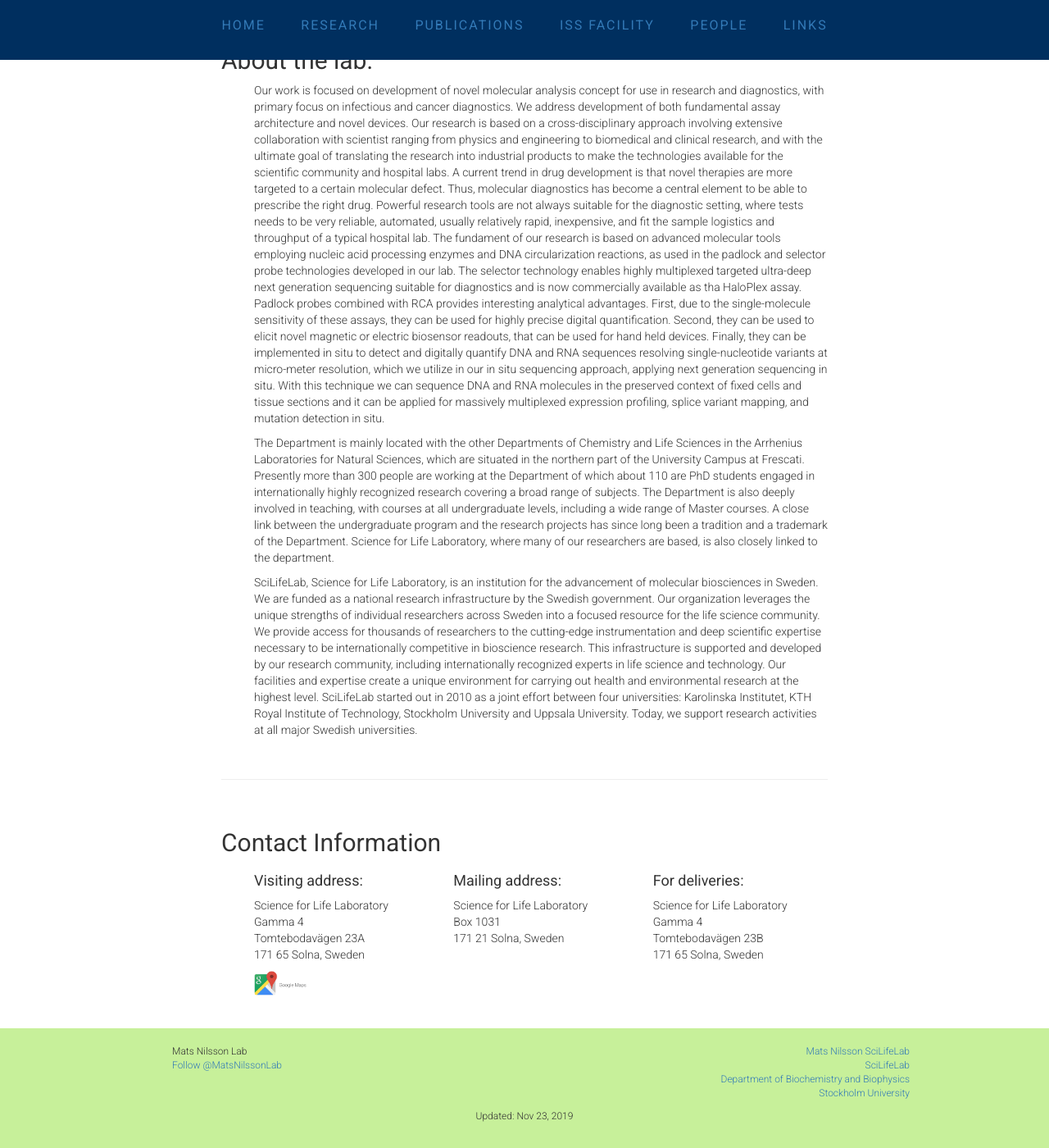
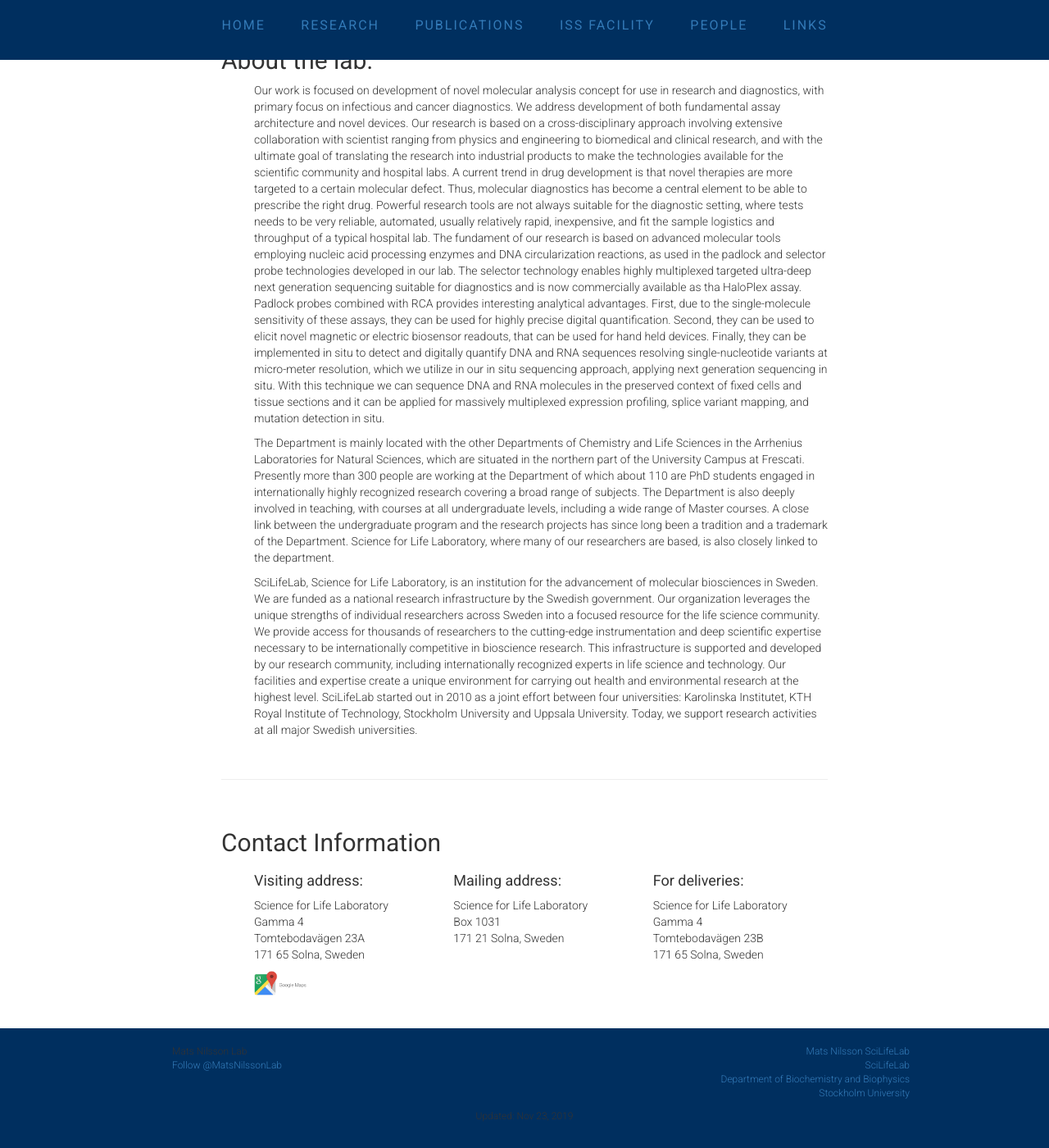
Before and after one commit to flintott/NilssonLab, a Jekyll site: the page index.html, which Jekyll copies as it is, in a window 1280 px wide and 1400 px high, scrolled down 4407 px. Shown: the whole window at 82% size. Built offline with Jekyll 4.4.1, drawn with Linux system fonts in a browser that asks for light colours; comment, search, counter and statistics services are not loaded.

Commit message:
Update main.css

```diff
--- a/css/main.css
+++ b/css/main.css
@@ -185,7 +185,7 @@ section .row img {
 footer {
   font-size: 12px;
   padding: 20px 0;
-  background-color: rgba(196, 240, 149, 0.95);
+  background-color: #002f5f;
 }
 
 footer .col-sm-8 {
```
